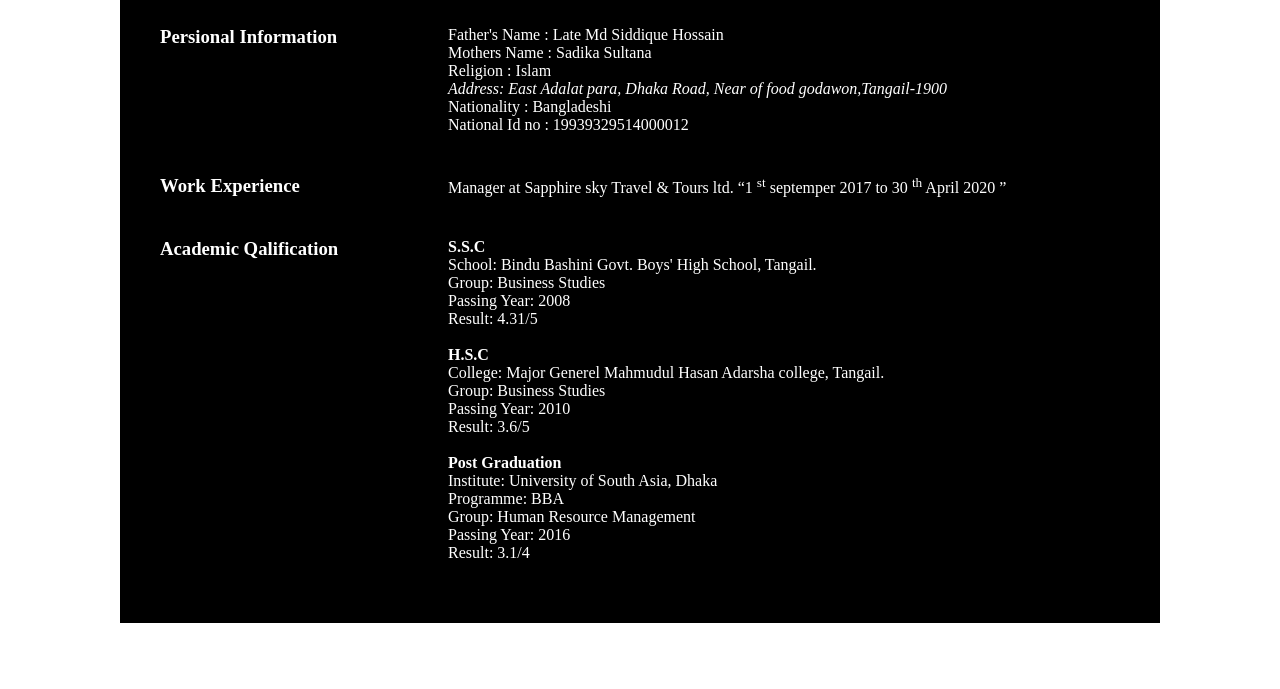
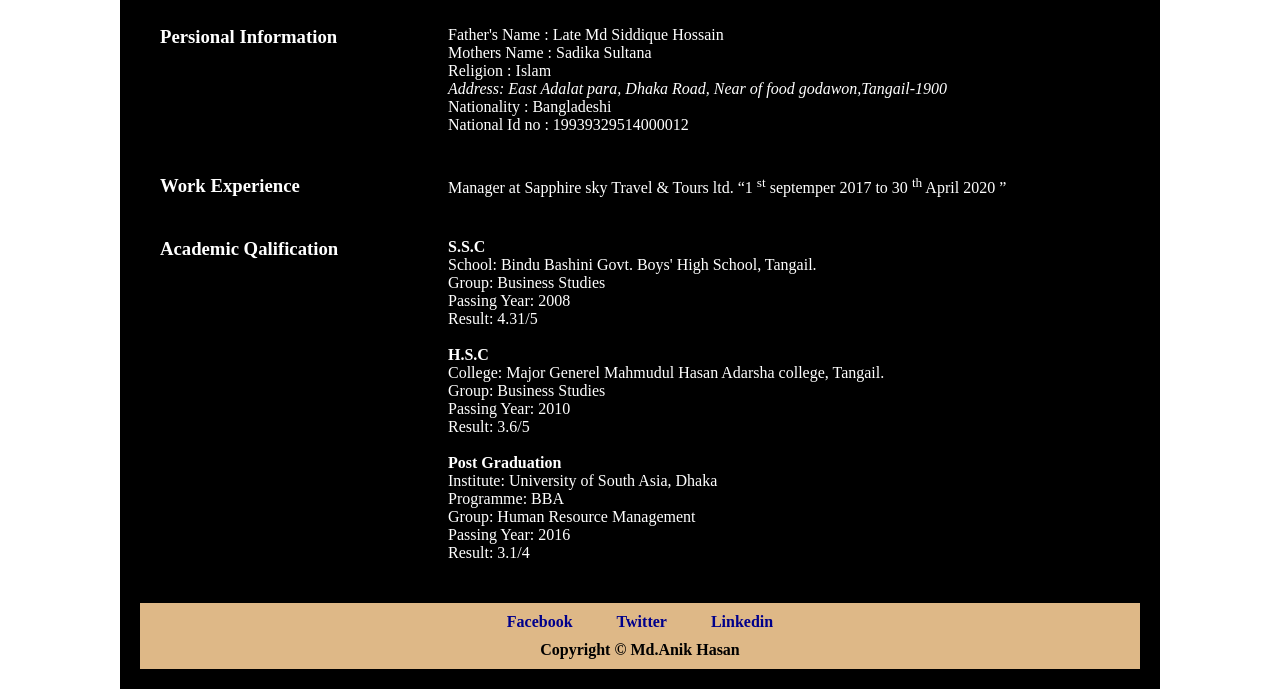
Before and after one commit to anik-shajol/resume, a plain HTML site: page index.html in a window 1280 px wide. Shown: the part 170-859 px from the top of the page. Before the commit the page ends 800 px from the top, so only its background shows below. Drawn offline with Linux system fonts and the light colour scheme.

Commit message:
footer area complete

```diff
--- a/index.html
+++ b/index.html
@@ -149,8 +149,13 @@
 
 
 
-        <footer>
+        <footer class="bottomContainer">
 
+            <a href="http://www.facebook.com/anik.shajol" target="blank">Facebook</a>
+            <a href="http://twitter.com/AnikShajol" target="_blank" rel="noopener noreferrer">Twitter</a>
+
+            <a href="http://www.linkedin.com/in/anik-shajol-93a1425a/" target="_blank" rel="noopener noreferrer">Linkedin</a>
+            <p>copyright &copy; Md.Anik Hasan</p>
         </footer>
 
     </div>
--- a/style.css
+++ b/style.css
@@ -41,7 +41,7 @@
 .contactInfo a{
 
     text-decoration: none;
-    color: #2d3436;
+    color: #d1e5eb;
     font-weight: bold;
 
 
@@ -121,3 +121,30 @@
     }
 
     /* main end  */
+
+    /* footer area start */
+
+    /* footer area end */
+
+    .bottomContainer{
+        background-color: burlywood;
+        text-align: center;
+        padding: 10px;
+
+    }
+
+    .bottomContainer a{
+        color: darkblue;
+        text-decoration: none;
+        font-weight: bold;
+        margin: 20px;
+
+
+    }
+
+    .bottomContainer p{
+        color: black;
+        margin-top: 10px;
+        text-transform: capitalize;
+        font-weight: bold;
+    }
```
